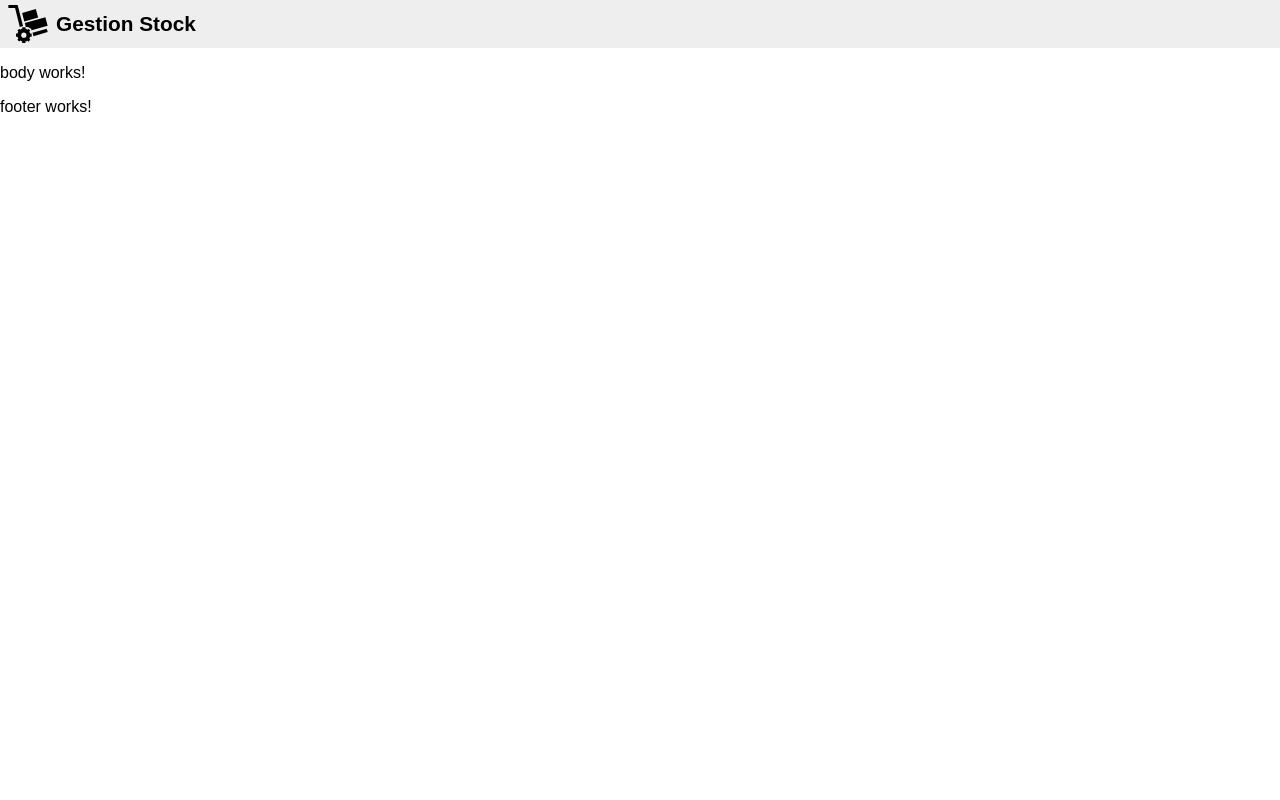
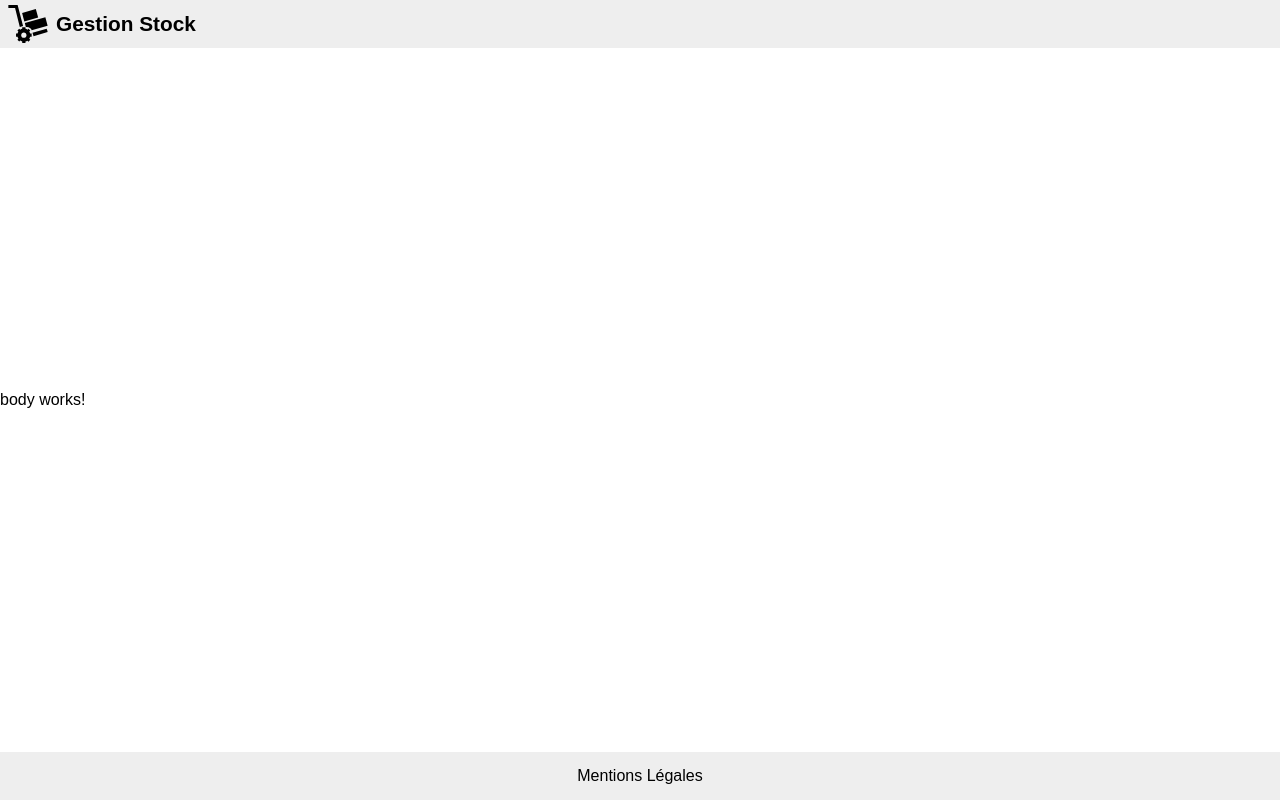
Before and after one commit to jlg-formation/agu-fev-2023, an Angular app in the folder front/: page / in a window 1280 px wide. Built offline with nearby package versions, Linux system fonts and the light colour scheme.

Commit message:
dev: footer dom and css ok

```diff
--- a/front/src/app/app.component.scss
+++ b/front/src/app/app.component.scss
@@ -0,0 +1,6 @@
+:host {
+  display: flex;
+  flex-flow: column;
+  justify-content: space-between;
+  height: 100vh;
+}
--- a/front/src/app/layout/footer/footer.component.html
+++ b/front/src/app/layout/footer/footer.component.html
@@ -1 +1,3 @@
-<p>footer works!</p>
+<footer>
+  <a href="#"> Mentions Légales </a>
+</footer>
--- a/front/src/app/layout/footer/footer.component.scss
+++ b/front/src/app/layout/footer/footer.component.scss
@@ -0,0 +1,16 @@
+footer {
+  height: 3em;
+  background-color: #eee;
+  display: flex;
+  align-items: center;
+  justify-content: center;
+
+  a {
+    color: inherit;
+    text-decoration: inherit;
+
+    &:hover {
+      text-decoration: underline;
+    }
+  }
+}
```
